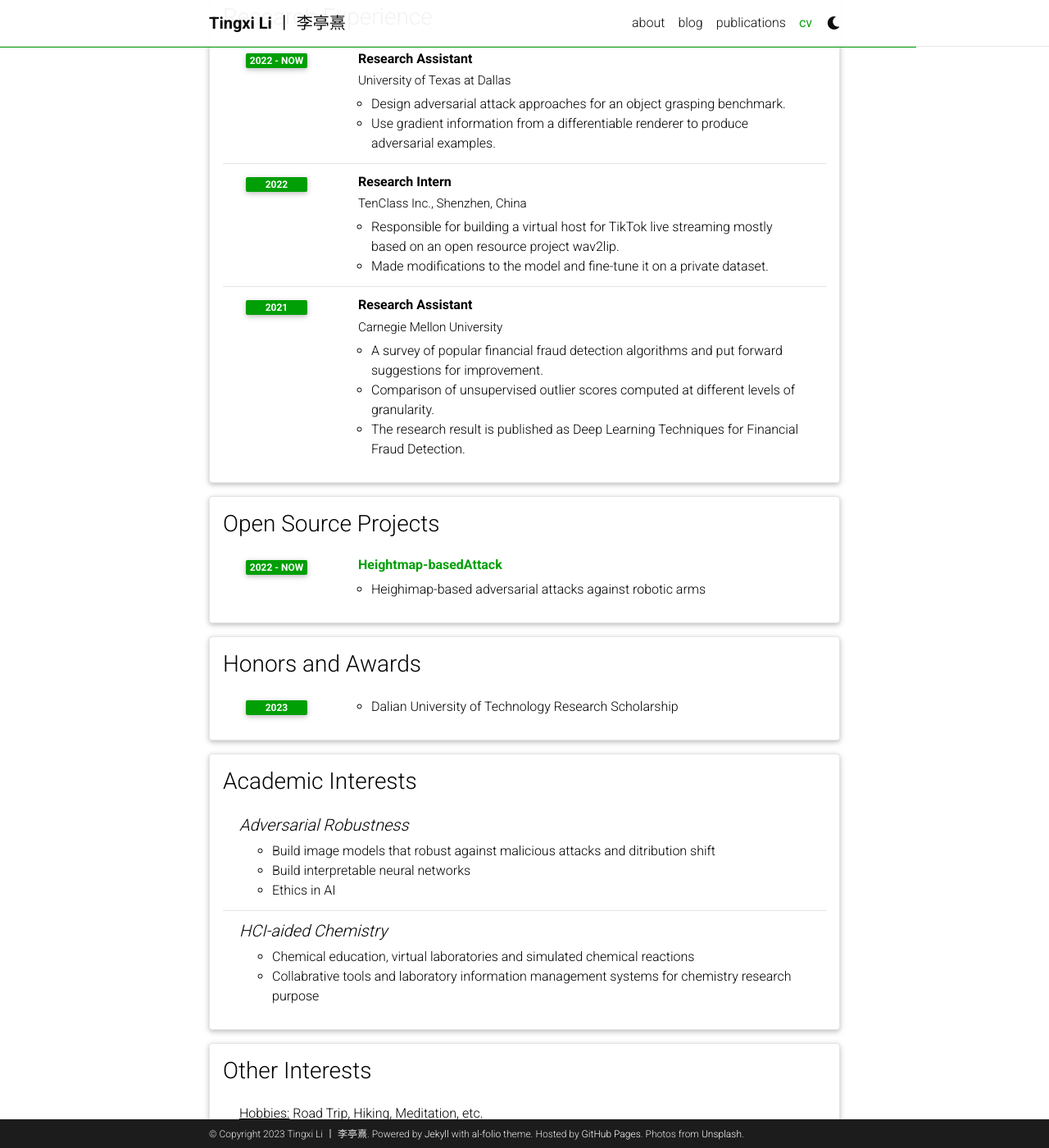
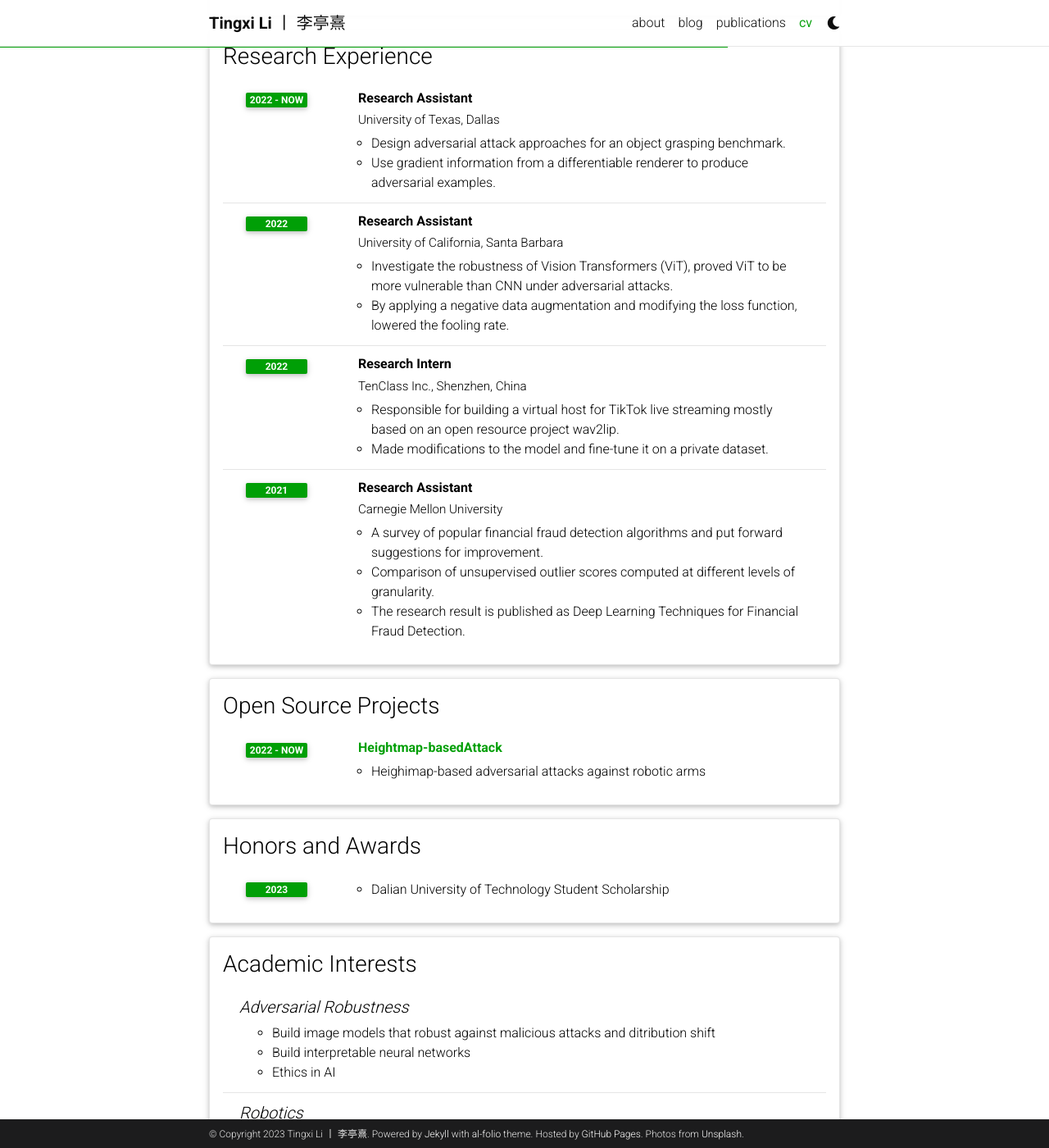
Before and after one commit to tinzzyli/tinzzyli.github.io, a Jekyll site: the page built from _pages/cv.md, in a window 1280 px wide and 1400 px high, scrolled down 753 px. Shown: the whole window at 82% size. Built offline with Jekyll 4.4.1, drawn with Linux system fonts in a browser that asks for light colours; full-size pictures stand in for the smaller copies a plugin makes; comment, search, counter and statistics services are not loaded; a style sheet for code colours, icons or effects is not loaded; some of the changed text lies outside the part shown.

```diff
--- a/_data/cv.yml
+++ b/_data/cv.yml
@@ -16,9 +16,10 @@
       year: 2019 - 2024
       description:
         - Major - Applied Chemistry
+        - Minor - Computer Science
         - title: Core Courses
           contents:
-            - C programming; Data Structure and Algorithms; Database
+            - C programming; Data Structure and Algorithms; Database; Computer Architecture; Computer Networks
             - Computational Chemistry; Physical Chemistry
 
     - title: Visiting Student
@@ -30,11 +31,19 @@
   type: time_table
   contents:
     - title: Research Assistant
-      institution: University of Texas at Dallas
+      institution: University of Texas, Dallas
       year: 2022 - now
       description:
         - Design adversarial attack approaches for an object grasping benchmark.
         - Use gradient information from a differentiable renderer to produce adversarial examples.
+
+    - title: Research Assistant
+      institution: University of California, Santa Barbara
+      year: 2022
+      description:
+        - Investigate the robustness of Vision Transformers (ViT), proved ViT to be more vulnerable than CNN under adversarial attacks.
+        - By applying a negative data augmentation and modifying the loss function, lowered the fooling rate.
+
 
     - title: Research Intern
       institution: TenClass Inc., Shenzhen, China
@@ -66,7 +75,7 @@
   contents:
     - year: 2023
       items:
-        - Dalian University of Technology Research Scholarship
+        - Dalian University of Technology Student Scholarship
 
 
 - title: Academic Interests
@@ -77,11 +86,10 @@
         - Build image models that robust against malicious attacks and ditribution shift
         - Build interpretable neural networks
         - Ethics in AI
-    - title: HCI-aided Chemistry
+    - title: Robotics
       items:
-        - Chemical education, virtual laboratories and simulated chemical reactions
-        - Collabrative tools and laboratory information management systems for chemistry research purpose
-
+        - Development of autonomous robots for industrial and service applications
+        - Exploring the use of machine learning and computer vision techniques to enhance the perception and decision-making abilities of robots in complex and dynamic environments
 - title: Other Interests
   type: list
   contents:
```
Also changed, not shown: _pages/about.md (+2 -2 lines).
